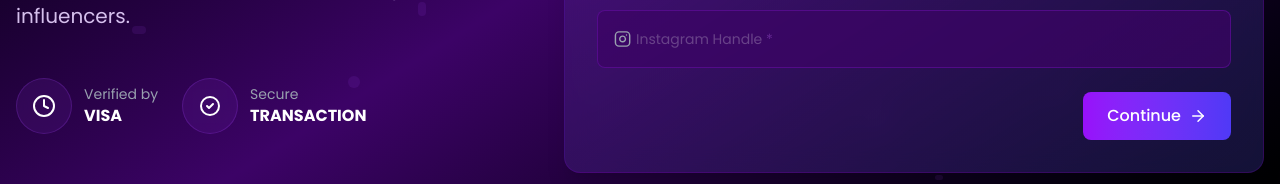
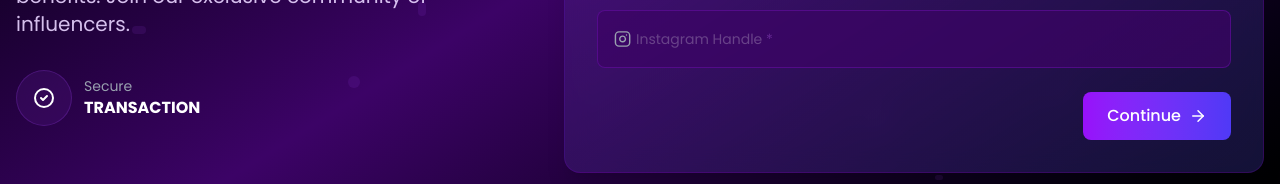
Before and after one commit to rifatsaown/social-currency, a React (Vite) app: page /apply-now in a window 1280 px wide. Shown: the part 479-663 px from the top of the page. Built offline with nearby package versions, Linux system fonts and the light colour scheme; no server answers.

Commit message:
Refactor GetStart component for improved readability; clean up whitespace and remove commented-out code.

```diff
--- a/src/components/GetStart/GetStart.tsx
+++ b/src/components/GetStart/GetStart.tsx
@@ -9,7 +9,7 @@ import {
   Phone,
   User,
 } from 'lucide-react';
-import {  useState } from 'react';
+import { useState } from 'react';
 import { FormField } from '../../Interface';
 
 function GetStart() {
@@ -30,7 +30,6 @@ function GetStart() {
   const [errors, setErrors] = useState<Record<string, string>>({});
 
   // Handle input change
-
 
   const handleChange = (e: React.ChangeEvent<HTMLInputElement>): void => {
     const { name, value }: FormField = e.target;
@@ -142,12 +141,12 @@ function GetStart() {
                 our exclusive community of influencers.
               </p>
 
-              <div className="flex items-center space-x-6 mt-12">
+              <div className="">
                 <motion.div
                   className="flex items-center"
                   whileHover={{ scale: 1.05 }}
                 >
-                  <div className="w-14 h-14 bg-purple-500/10 backdrop-blur-lg rounded-full flex items-center justify-center mr-3 border border-purple-500/20">
+                  {/* <div className="w-14 h-14 bg-purple-500/10 backdrop-blur-lg rounded-full flex items-center justify-center mr-3 border border-purple-500/20">
                     <svg
                       width="24"
                       height="24"
@@ -171,10 +170,10 @@ function GetStart() {
                       />
                     </svg>
                   </div>
-                  <div>
+                   <div>
                     <p className="text-sm text-gray-400">Verified by</p>
                     <p className="font-bold">VISA</p>
-                  </div>
+                  </div> */}
                 </motion.div>
 
                 <motion.div
@@ -733,7 +732,7 @@ function GetStart() {
         </motion.div>
       </div>
 
-{/*
+      {/*
       <motion.div
         className="fixed bottom-6 right-6"
         initial={{ opacity: 0, scale: 0.8 }}
```
